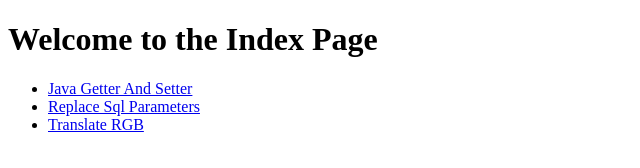
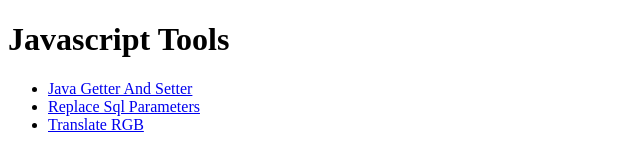
Before and after one commit to lero007/jstools, a plain HTML site: page index.html in a window 1280 px wide. Shown: the whole page, without its empty margins (0-640 px from the left). Drawn offline with Linux system fonts and the light colour scheme.

Commit message:
Update index.html

```diff
--- a/index.html
+++ b/index.html
@@ -6,7 +6,7 @@
     <title>Index Page</title>
 </head>
 <body>
-    <h1>Welcome to the Index Page</h1>
+    <h1>Javascript Tools</h1>
     <nav>
         <ul>
             <li><a href="tools/java_get_and_set.html">Java Getter And Setter</a></li>
```
